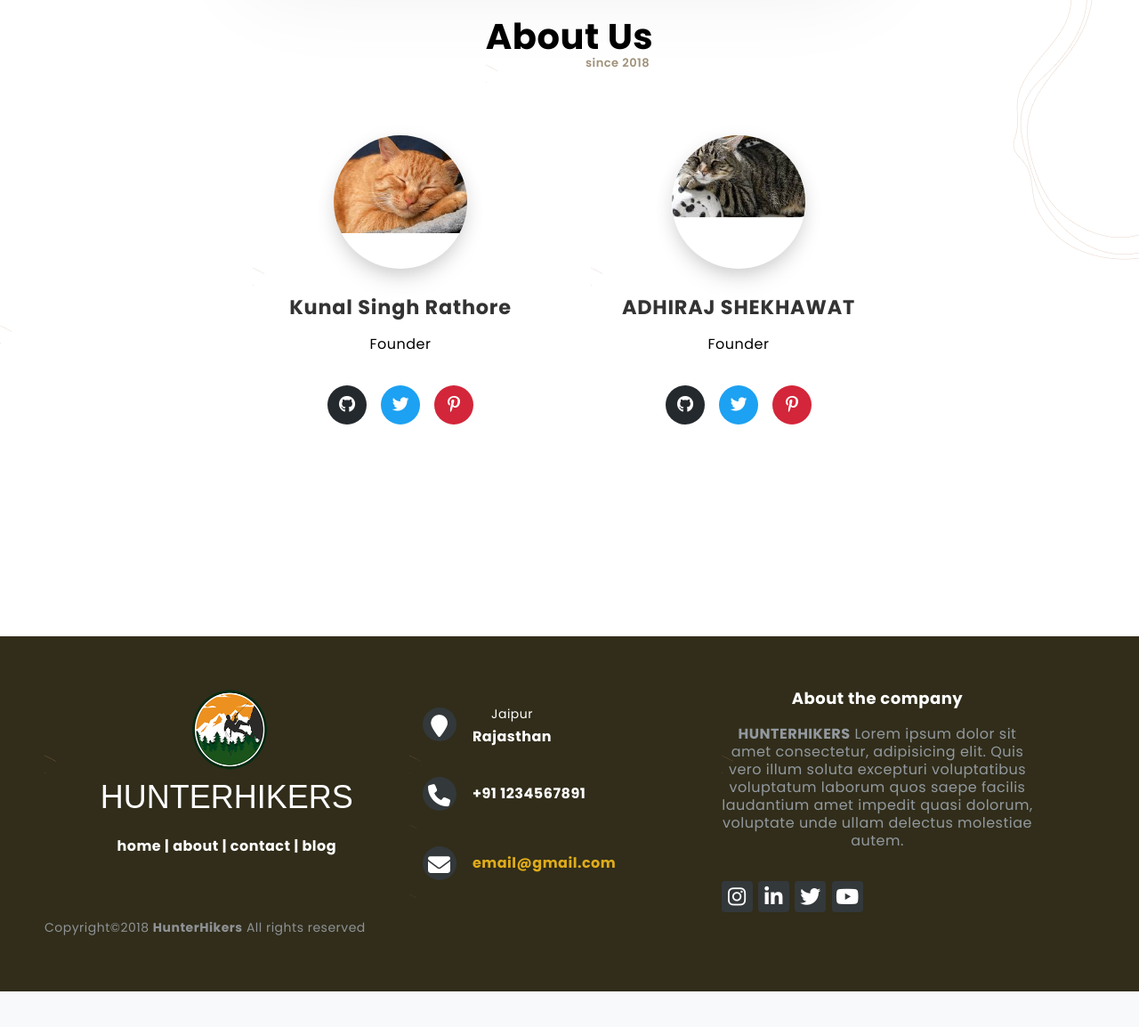
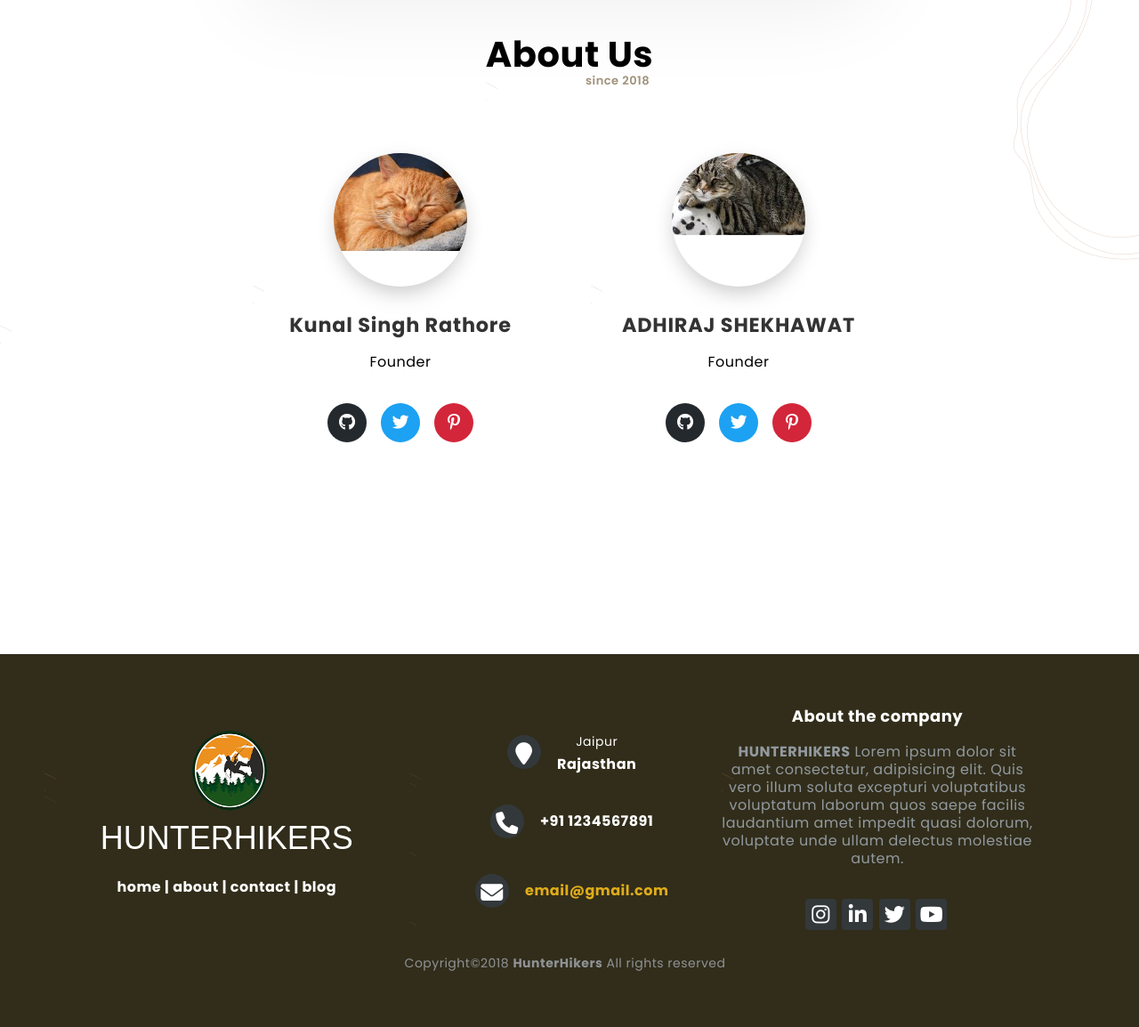
Before and after one commit to vinii-13/Webdev_1, a PHP site: page / in a window 1280 px wide. Shown: the part 2881-4035 px from the top of the page at 89% size. Before the commit the page ends 3995 px from the top, so only its background shows below. Run offline with PHP 8.4, Linux system fonts and the light colour scheme; some libraries are stand-ins or nearby versions.

Commit message:
footer alignment

```diff
--- a/index.html
+++ b/index.html
@@ -250,7 +250,7 @@
                 </p>
 
             </div>
-            <div class="footer-center">
+            <div class="footer-center" style="text-align: center;">
                 <div>
                     <i class="fa fa-map-marker"></i>
                     <p><span>Jaipur</span>
--- a/style.css
+++ b/style.css
@@ -300,7 +300,7 @@ nav .fa {
 }
 .last {
   width: 614px;
-  padding: 10px 100px 0px 100px;
+  padding: 30px 100px 0px 100px;
 }
 .cards {
   width: 80%;
@@ -340,7 +340,7 @@ img {
       font-size: 35px;
   }
   .last{
-      padding: 10px 25px 0px 15px;
+      padding: 30px 25px 0px 15px;
       font-size: 13px;
       font-weight: 500;
       width: 430px;
@@ -687,6 +687,7 @@ footer {
   font: bold 16px sans-serif;
   padding: 60px 60px 60px 50px;
   margin-top: 80px;
+  text-align: center;
 }
 .footer-row{
     display: flex;
@@ -700,6 +701,7 @@ footer {
   display: flex;
 flex-direction: column;
   vertical-align: top;
+  justify-content: center;
 }
 .footer-left {
   width: 35%;
@@ -724,7 +726,8 @@ flex-direction: column;
   color: #8f9296;
   font-size: 14px;
   font-weight: normal;
-  margin: 0;
+  padding-top: 20px;
+  margin: auto
 }
 .footer-center {
   width: 30%;
```
